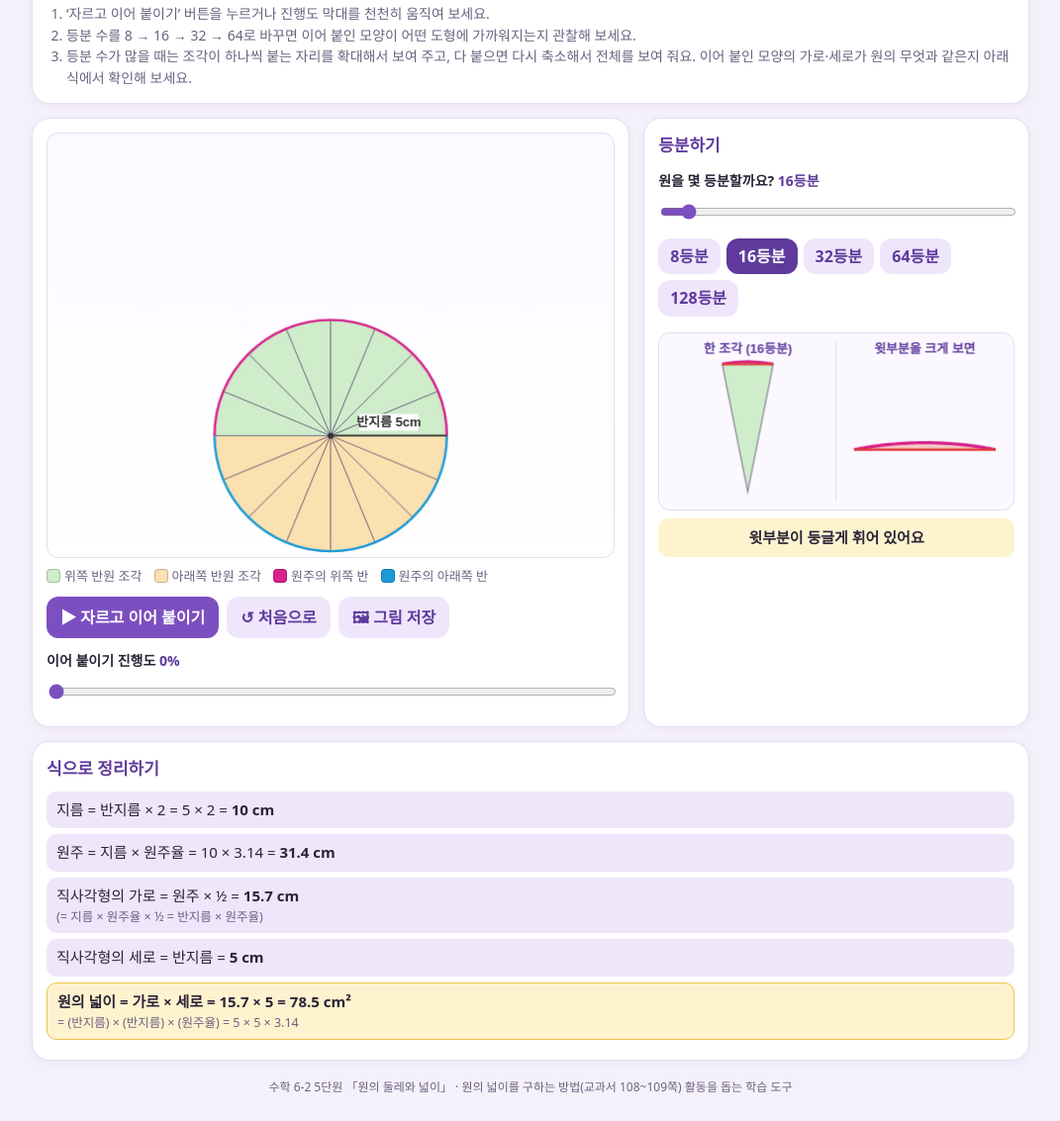
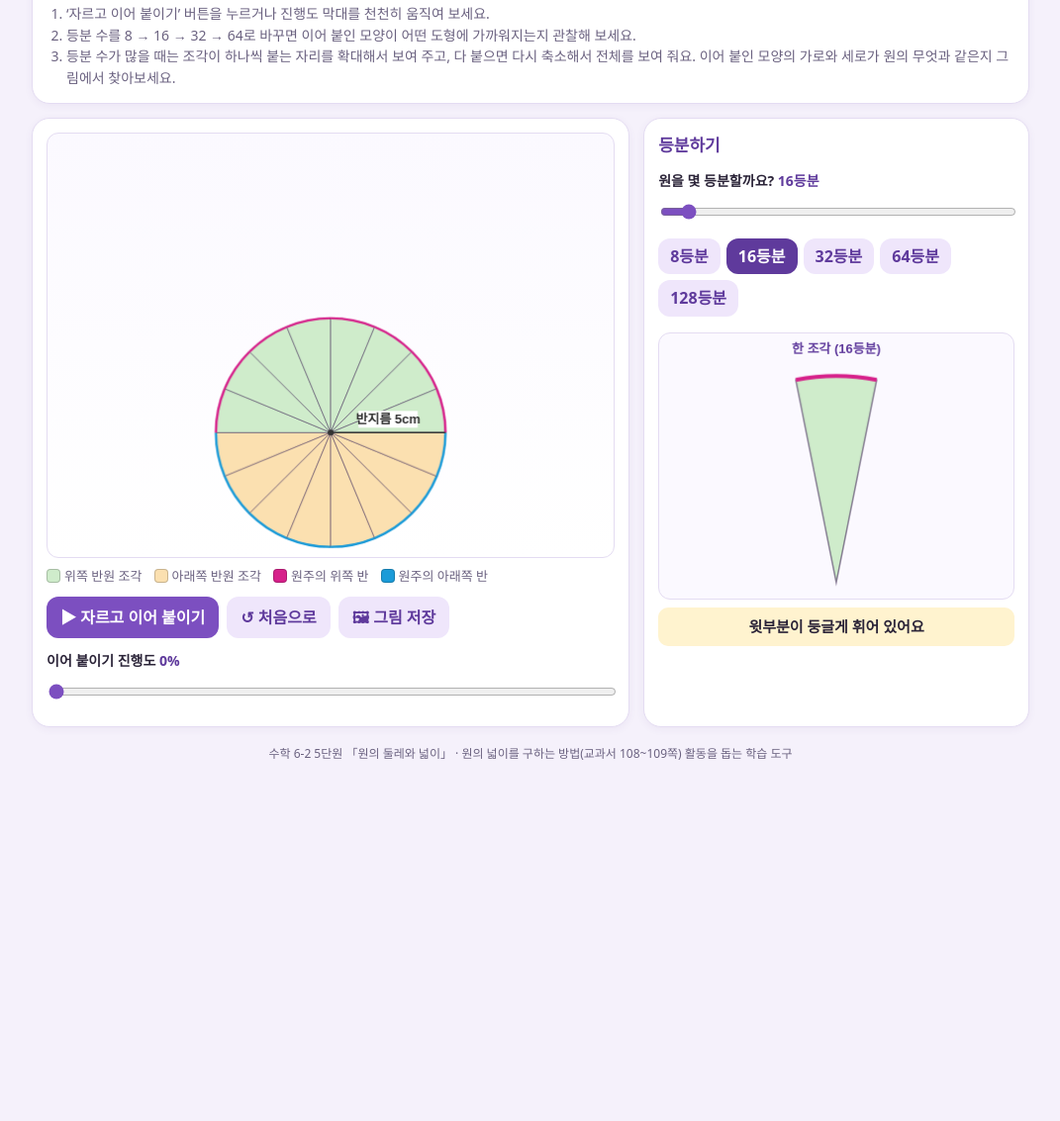
Before and after one commit to pju0417/circle, a plain HTML site: page index.html in a window 1280 px wide. Shown: the part 141-1274 px from the top of the page at 99% size, without its empty margins (104-1175 px from the left). After the commit the page ends 936 px from the top, so only its background shows below. Drawn offline with Linux system fonts and the light colour scheme.

Commit message:
한 조각을 확대해서 보여주도록 변경, 식으로 정리하기 삭제, 원이 잘리는 높이 계산 수정
Co-Authored-By: Claude Sonnet 5.5 <noreply@anthropic.com>
Claude-Session: https://claude.ai/code/session_01DBh8zzX1wweLhoux3shW71

```diff
--- a/index.html
+++ b/index.html
@@ -73,7 +73,7 @@ table.cmp th{color:var(--sub);font-weight:700;font-size:13px}
 table.cmp tr.now td{background:#fff3cf;font-weight:700}
 .tblwrap{overflow-x:auto}
 .pieceBox{margin-top:16px}
-.pieceBox canvas{display:block;width:100%;aspect-ratio:2/1;background:#fbf9ff;border-radius:12px;border:1px solid var(--line)}
+.pieceBox canvas{display:block;width:100%;aspect-ratio:4/3;background:#fbf9ff;border-radius:12px;border:1px solid var(--line)}
 .pmsg{margin-top:8px;padding:8px 12px;border-radius:10px;background:#fff3cf;font-weight:700;font-size:15px;text-align:center}
 .pinfo .line{padding:7px 10px;border-radius:10px;background:var(--main-l);margin-bottom:6px;font-size:15px}
 footer{color:var(--sub);font-size:12px;text-align:center;margin:18px 0 8px}
@@ -96,7 +96,7 @@ ol.guide{margin:0;padding-left:20px;font-size:14px;color:var(--sub)}
     <ol class="guide">
       <li>‘자르고 이어 붙이기’ 버튼을 누르거나 진행도 막대를 천천히 움직여 보세요.</li>
       <li>등분 수를 8 → 16 → 32 → 64로 바꾸면 이어 붙인 모양이 어떤 도형에 가까워지는지 관찰해 보세요.</li>
-      <li>등분 수가 많을 때는 조각이 하나씩 붙는 자리를 확대해서 보여 주고, 다 붙으면 다시 축소해서 전체를 보여 줘요. 이어 붙인 모양의 가로·세로가 원의 무엇과 같은지 아래 식에서 확인해 보세요.</li>
+      <li>등분 수가 많을 때는 조각이 하나씩 붙는 자리를 확대해서 보여 주고, 다 붙으면 다시 축소해서 전체를 보여 줘요. 이어 붙인 모양의 가로와 세로가 원의 무엇과 같은지 그림에서 찾아보세요.</li>
     </ol>
   </div>
 
@@ -131,11 +131,6 @@ ol.guide{margin:0;padding-left:20px;font-size:14px;color:var(--sub)}
     </aside>
   </div>
 
-  <section class="card" style="margin-top:14px" aria-live="polite">
-    <h2>식으로 정리하기</h2>
-    <div class="steps" id="steps"></div>
-  </section>
-
   <footer>수학 6-2 5단원 「원의 둘레와 넓이」 · 원의 넓이를 구하는 방법(교과서 108~109쪽) 활동을 돕는 학습 도구</footer>
 </div>
 
@@ -159,7 +154,7 @@ const cv = $("cv");
 function layout(W, H) {
   const N = S.n, th = 2 * Math.PI / N, s = Math.sin(th / 2), c = Math.cos(th / 2);
   const TOP = 46, GAP = 0.2;
-  const R = Math.max(10, Math.min(W / (Math.PI + 0.7), (H - TOP - 10) / (3 + GAP - (1 - c))));
+  const R = Math.max(10, Math.min(W / (Math.PI + 0.7), (H - TOP - 10) / (3 + GAP + (1 - c))));
   const Y0 = TOP + R * (1 - c);                 // 주황 조각의 뾰족한 끝(윗줄) 높이
   const CX = W / 2, CY = Y0 + R + GAP * R + R;  // 원의 중심
   const X0 = W / 2 - (N - 1) * s * R / 2;
@@ -307,20 +302,6 @@ function draw() {
 }
 
 /* ---------- 설명·식 ---------- */
-function updateInfo() {
-  const r = S.r, pi = piVal(), d = 2 * r;
-  const C = d * pi, half = C / 2, area = r * r * pi;
-  const m = approxMark();
-  $("steps").innerHTML =
-    `<div class="line">지름 = 반지름 × 2 = ${fmt(r)} × 2 = <b>${fmt(d)} cm</b></div>
-     <div class="line">원주 = 지름 × 원주율 = ${fmt(d)} × ${piTxt()} ${m}<b>${num(C)} cm</b></div>
-     <div class="line">직사각형의 가로 = 원주 × ½ ${m}<b>${num(half)} cm</b>
-       <small>(= 지름 × 원주율 × ½ = 반지름 × 원주율)</small></div>
-     <div class="line">직사각형의 세로 = 반지름 = <b>${fmt(r)} cm</b></div>
-     <div class="line key">원의 넓이 = 가로 × 세로 = ${num(half)} × ${fmt(r)} ${m}${num(area)} cm²
-       <small>= (반지름) × (반지름) × (원주율) = ${fmt(r)} × ${fmt(r)} × ${piTxt()}</small></div>` ;
-}
-
 function sync() {
   $("nV").textContent = S.n + "등분";
   $("progV").textContent = Math.round(S.p * 100) + "%";
@@ -356,32 +337,22 @@ function drawPiece() {
     cv2.width = Math.round(W * dpr); cv2.height = Math.round(H * dpr);
   }
   ctx.setTransform(dpr, 0, 0, dpr, 0, 0); ctx.clearRect(0, 0, W, H);
-  const N = S.n, th = 2 * Math.PI / N, s = Math.sin(th / 2), c = Math.cos(th / 2), hw = W / 2;
-  ctx.textAlign = "center"; ctx.font = "700 13px sans-serif";
-
-  /* 왼쪽: 조각 한 개 */
-  const Rp = Math.min(H * 0.74, hw * 0.86 / (2 * s)), ax = hw / 2, ay = H * 0.9;
-  ctx.beginPath(); ctx.moveTo(ax, ay); ctx.arc(ax, ay, Rp, -Math.PI / 2 - th / 2, -Math.PI / 2 + th / 2); ctx.closePath();
-  ctx.fillStyle = "#cfeccb"; ctx.fill(); ctx.lineWidth = 1.2; ctx.strokeStyle = "rgba(70,50,90,.6)"; ctx.stroke();
-  ctx.beginPath(); ctx.arc(ax, ay, Rp, -Math.PI / 2 - th / 2, -Math.PI / 2 + th / 2);
-  ctx.lineWidth = 3; ctx.strokeStyle = "#d6208a"; ctx.stroke();
-  ctx.beginPath(); ctx.moveTo(ax - Rp * s, ay - Rp * c); ctx.lineTo(ax + Rp * s, ay - Rp * c);
-  ctx.lineWidth = 2.2; ctx.strokeStyle = "#e03a3a"; ctx.stroke();
-  ctx.fillStyle = "#5f3a9c"; ctx.fillText("한 조각 (" + N + "등분)", hw / 2, 20);
-
-  /* 가운데 선 */
-  ctx.strokeStyle = "#e4dcf2"; ctx.lineWidth = 1; ctx.beginPath(); ctx.moveTo(hw, 8); ctx.lineTo(hw, H - 8); ctx.stroke();
-
-  /* 오른쪽: 호를 같은 길이로 키워서 보기 (호의 가로 길이를 화면 폭에 맞춤) */
-  const k = 0.8 * hw / (2 * s), cx = hw + hw / 2, yb = H * 0.66;
-  const pts = []; for (let i = 0; i <= 60; i++) { const f = -th / 2 + th * i / 60; pts.push([cx + k * Math.sin(f), yb - k * (Math.cos(f) - c)]); }
-  ctx.beginPath(); ctx.moveTo(pts[0][0], pts[0][1]); pts.forEach(q => ctx.lineTo(q[0], q[1])); ctx.closePath();
-  ctx.fillStyle = "#f6c9c9"; ctx.fill();
-  ctx.beginPath(); ctx.moveTo(pts[0][0], pts[0][1]); pts.forEach(q => ctx.lineTo(q[0], q[1]));
-  ctx.lineWidth = 3.2; ctx.strokeStyle = "#d6208a"; ctx.stroke();
-  ctx.beginPath(); ctx.moveTo(cx - k * s, yb); ctx.lineTo(cx + k * s, yb);
-  ctx.lineWidth = 2.4; ctx.strokeStyle = "#e03a3a"; ctx.stroke();
-  ctx.fillStyle = "#5f3a9c"; ctx.fillText("윗부분을 크게 보면", cx, 20);
+  const N = S.n, th = 2 * Math.PI / N, s = Math.sin(th / 2);
+  const cropped = N > 16;                              // 조각이 너무 가늘면 윗부분을 확대해서 보여 줌
+  const ytop = H * 0.16;
+  const k = cropped ? 0.5 * W / (2 * s) : H * 0.78;     // 조각의 반지름이 화면에서 차지하는 길이
+  const ax = W / 2, ay = ytop + k;
+  ctx.beginPath(); ctx.moveTo(ax, ay); ctx.arc(ax, ay, k, -Math.PI / 2 - th / 2, -Math.PI / 2 + th / 2); ctx.closePath();
+  ctx.fillStyle = "#cfeccb"; ctx.fill(); ctx.lineWidth = 1.5; ctx.strokeStyle = "rgba(70,50,90,.6)"; ctx.stroke();
+  ctx.beginPath(); ctx.arc(ax, ay, k, -Math.PI / 2 - th / 2, -Math.PI / 2 + th / 2);
+  ctx.lineWidth = 4; ctx.strokeStyle = "#d6208a"; ctx.stroke();
+  if (cropped) {                                         // 아래쪽은 흐리게 해서 이어진다는 느낌을 줌
+    const g = ctx.createLinearGradient(0, H * 0.6, 0, H);
+    g.addColorStop(0, "rgba(251,249,255,0)"); g.addColorStop(1, "rgba(251,249,255,1)");
+    ctx.fillStyle = g; ctx.fillRect(0, H * 0.6, W, H * 0.4);
+  }
+  ctx.textAlign = "center"; ctx.font = "700 13px sans-serif"; ctx.fillStyle = "#5f3a9c";
+  ctx.fillText("한 조각 (" + N + "등분)" + (cropped ? " · 확대해서 본 모습" : ""), W / 2, 20);
 }
 function pieceInfo() {
   const N = S.n;
@@ -393,10 +364,10 @@ const presets = $("presets");
 [8, 16, 32, 64, 128].forEach(n => {
   const b = document.createElement("button");
   b.className = "ghost"; b.textContent = n + "등분"; b.dataset.n = n;
-  b.addEventListener("click", () => { S.n = n; sync(); updateInfo(); });
+  b.addEventListener("click", () => { S.n = n; sync(); });
   presets.appendChild(b);
 });
-$("nsl").addEventListener("input", e => { S.n = +e.target.value * 2; sync(); updateInfo(); });
+$("nsl").addEventListener("input", e => { S.n = +e.target.value * 2; sync(); });
 $("prog").addEventListener("input", e => { stop(); S.p = e.target.value / 100; sync(); });
 $("play").addEventListener("click", play);
 $("reset").addEventListener("click", () => { stop(); S.p = 0; sync(); });
@@ -407,7 +378,7 @@ $("save").addEventListener("click", () => {
 addEventListener("resize", draw);
 if (window.ResizeObserver) { new ResizeObserver(draw).observe(cv); new ResizeObserver(drawPiece).observe(cv2); }
 
-updateInfo(); sync();
+sync();
 </script>
 </body>
 </html>
```
